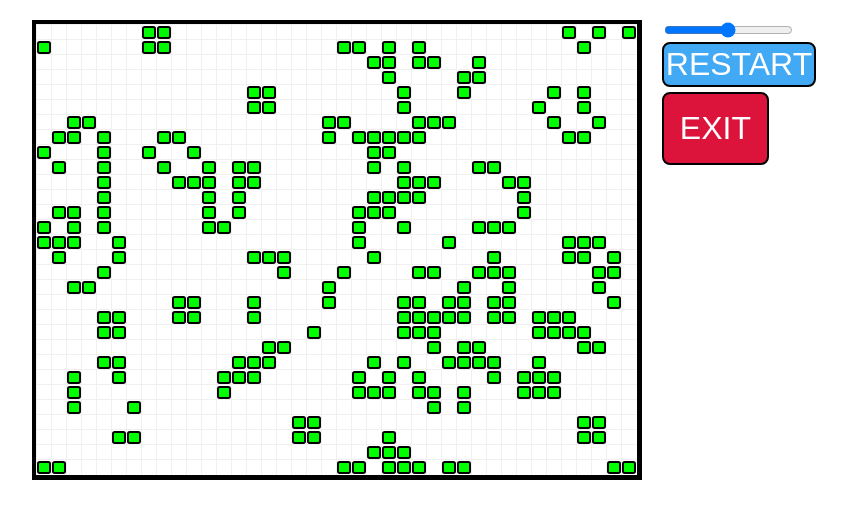
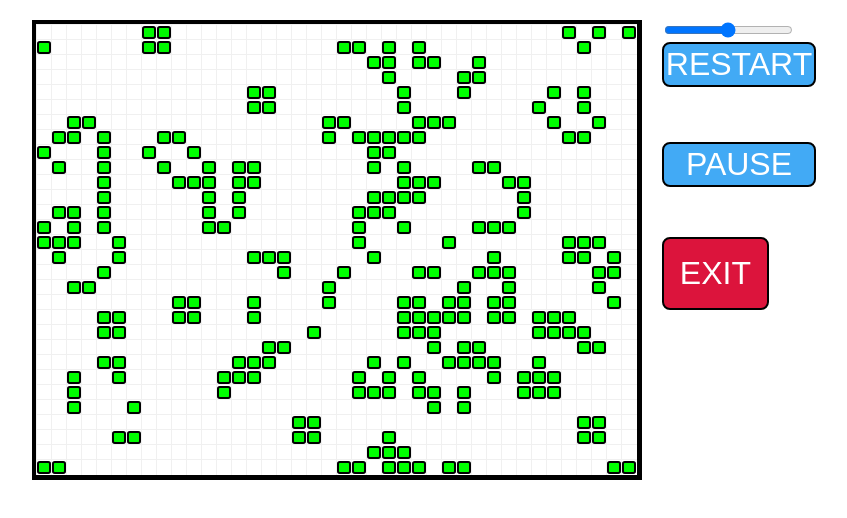
Before and after one commit to Gilyazov0/games, a React (Create React App) app: page / in a window 1280 px wide. Both pictures are taken after a click on the button "GAME OF LIFE". Shown: the top 518 px of the page, without its empty margins (226-1073 px from the left). Built offline with nearby package versions, Linux system fonts and the light colour scheme.

Commit message:
infoBlock css class added

```diff
--- a/src/App.css
+++ b/src/App.css
@@ -52,6 +52,15 @@
   align-items: center;
 }
 
+.message {
+  position: absolute;
+  width: 100%;
+  top: 45%;
+  text-align: center;
+  color: red;
+  font-size: xx-large;
+}
+
 .infoBadge {
   text-align: center;
   border-radius: 8px;
@@ -65,14 +74,8 @@
   padding: 2px;
 }
 
-.message {
-  position: absolute;
-  width: 100%;
-  top: 45%;
-  text-align: center;
-
-  color: red;
-  font-size: xx-large;
+.infoBlock{
+  margin-bottom: 50px ;
 }
 
 .field--preview {
@@ -96,7 +99,7 @@
   justify-content: space-around;
   flex-direction: column;
   height: 50vh;
-  max-width: 15rem;
+  max-width: 17rem;
   margin: auto;
   margin-top: 20vh;
 
--- a/src/components/Life/Life.tsx
+++ b/src/components/Life/Life.tsx
@@ -76,7 +76,6 @@ const Life: React.FC<{ exitToMenu: Function }> = (props) => {
   React.useEffect(() => {
     function makeMove() {
       setState((prevState) => {
-        console.log(prevState.pause);
         if (prevState.pause) return prevState;
 
         return {
@@ -112,6 +111,7 @@ const Life: React.FC<{ exitToMenu: Function }> = (props) => {
       density={state.density}
       restart={restart}
       handleCellClick={handleCellClick}
+      togglePause={togglePause}
     />
   );
 };
--- a/src/components/Life/LifeField.tsx
+++ b/src/components/Life/LifeField.tsx
@@ -32,6 +32,7 @@ export const SnakeField: React.FC<LifeFieldProps> = (props) => {
           flexDirection: GP.direction === Direction.row ? "column" : "row",
         }}
       >
+        <div className="infoBlock">
           <div className="slidecontainer">
             <input
               type="range"
@@ -51,6 +52,15 @@ export const SnakeField: React.FC<LifeFieldProps> = (props) => {
           >
             RESTART
           </button>
+        </div>
+
+        <button
+          className="infoBadge infoBlock"
+          id={"pause"}
+          onClick={() => props.togglePause()}
+        >
+          PAUSE
+        </button>
         <button
           className="infoBadge exit--button"
           id={"exitToMenu"}
--- a/src/components/Snake/SnakeField.tsx
+++ b/src/components/Snake/SnakeField.tsx
@@ -34,11 +34,14 @@ export const SnakeField: React.FC<GameFieldProps> = (props) => {
           flexDirection: GP.direction === Direction.row ? "column" : "row",
         }}
       >
-        <Info
-          width={GP.cellSize * 3 + 10}
-          score={props.score!}
-          speed={props.speed!}
-        ></Info>
+        <div className={"infoBlock"}>
+          <Info
+            width={GP.cellSize * 3 + 10}
+            score={props.score!}
+            speed={props.speed!}
+          ></Info>
+        </div>
+
         <button className="infoBadge exit--button" id={"exitToMenu"}>
           EXIT
         </button>
--- a/src/dataTypes/lifeDataTypes.tsx
+++ b/src/dataTypes/lifeDataTypes.tsx
@@ -15,4 +15,5 @@ export interface LifeFieldProps extends GameFieldProps {
   density: number;
   restart: Function;
   handleCellClick: Function;
+  togglePause: Function;
 }
```
Lines whose indentation alone changed are shown as unchanged.
